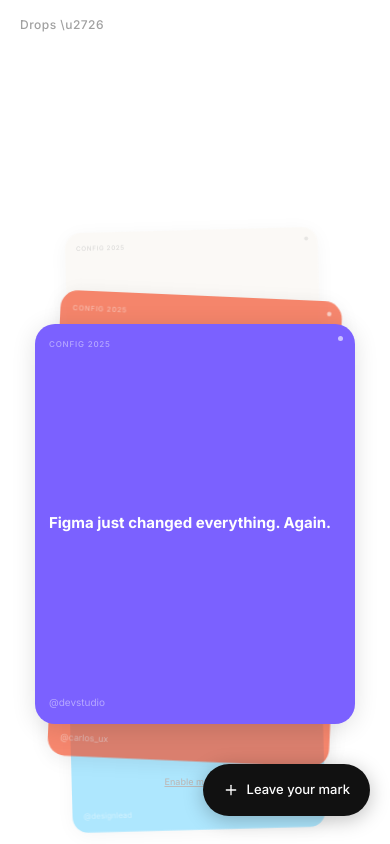
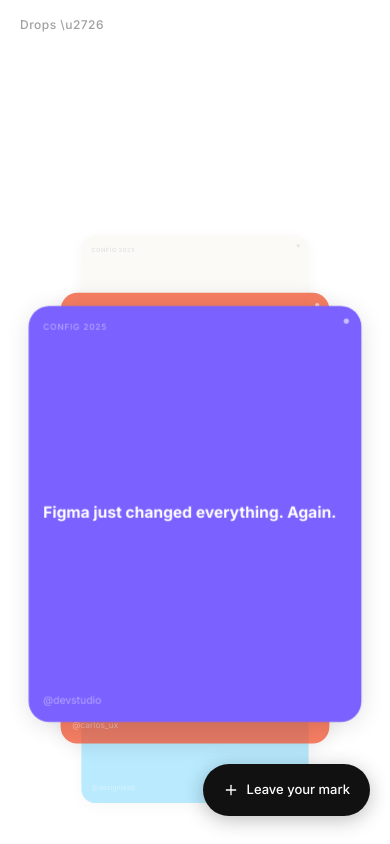
Before and after one commit to yosrend/DROPS, a React (Vite) app: page / in a window 390 px wide. Built offline with nearby package versions, Linux system fonts and the light colour scheme.

Commit message:
fix: better card sizing, cleaner mobile UI

```diff
--- a/src/app/App.tsx
+++ b/src/app/App.tsx
@@ -977,7 +977,7 @@
   const getStyle = (i: number): React.CSSProperties => {
     const h = MOBILE_HEIGHTS[i];
     const baseX = (vp.w - CARD_W) / 2;
-    const baseY = (vp.h - h) / 2 - 30;
+    const baseY = (vp.h - h) / 2 - 40;
     const card = CARDS_DATA[i];
 
     const base: React.CSSProperties = {
@@ -1040,8 +1040,8 @@
     const yOff = rel * CARD_PITCH;
 
     if (dist < 0.5) {
-      const scale = 1 - dist * 0.12;
-      const op = 1 - dist * 0.2;
+      const scale = 1 + (0.5 - dist) * 0.08;
+      const op = 1;
       return {
         ...base,
         left: baseX,
@@ -1060,28 +1060,45 @@
         transition: "none",
       };
     }
-    if (dist < 1.5) {
-      const s = 0.94 - (dist - 0.5) * 0.12;
-      const o = 0.8 - (dist - 0.5) * 0.3;
+    if (dist < 1) {
+      const t = (dist - 0.5) * 2;
+      const s = 1.04 - t * 0.2;
+      const o = 1 - t * 0.3;
       return {
         ...base,
         left: baseX, top: baseY,
-        transform: "translateY(" + yOff + "px) rotate(2.5deg) scale(" + s + ")",
+        transform: "translateY(" + yOff + "px) scale(" + s + ")",
         opacity: o,
+        zIndex: 44,
+        visibility: "visible",
+        pointerEvents: "none",
+        transition: "none",
+      };
+    }
+    if (dist < 1.5) {
+      const t = (dist - 1) * 2;
+      const s = 0.84 - t * 0.08;
+      const o = 0.7 - t * 0.3;
+      return {
+        ...base,
+        left: baseX, top: baseY,
+        transform: "translateY(" + yOff + "px) scale(" + s + ")",
+        opacity: Math.max(o, 0.1),
         filter: "blur(0.5px)",
-        zIndex: 40,
+        zIndex: 38,
         visibility: "visible",
         pointerEvents: "none",
         transition: "none",
       };
     }
     if (dist < 2.5) {
-      const s = 0.82 - (dist - 1.5) * 0.06;
-      const o = 0.5 - (dist - 1.5) * 0.3;
+      const t = (dist - 1.5) / 1;
+      const s = 0.76 - t * 0.1;
+      const o = 0.4 - t * 0.2;
       return {
         ...base,
         left: baseX, top: baseY,
-        transform: "translateY(" + yOff + "px) rotate(-1.5deg) scale(" + Math.max(s, 0.7) + ")",
+        transform: "translateY(" + yOff + "px) scale(" + Math.max(s, 0.66) + ")",
         opacity: Math.max(o, 0.05),
         filter: "blur(1px)",
         zIndex: 30,
@@ -1121,15 +1138,6 @@
           ))}
         </div>
       </div>
-
-      {mode === "stack" && (
-        <button
-          onClick={(e) => { e.stopPropagation(); gyro.requestPermission(); }}
-          className="absolute z-[100]"
-          style={{ bottom: 56, left: "50%", transform: "translateX(-50%)", fontSize: 9, color: "#bbb", fontFamily: "Inter,sans-serif", textDecoration: "underline" }}>
-          Enable motion
-        </button>
-      )}
 
       <button
         onClick={e => { e.stopPropagation(); onAdd(); }}
```
